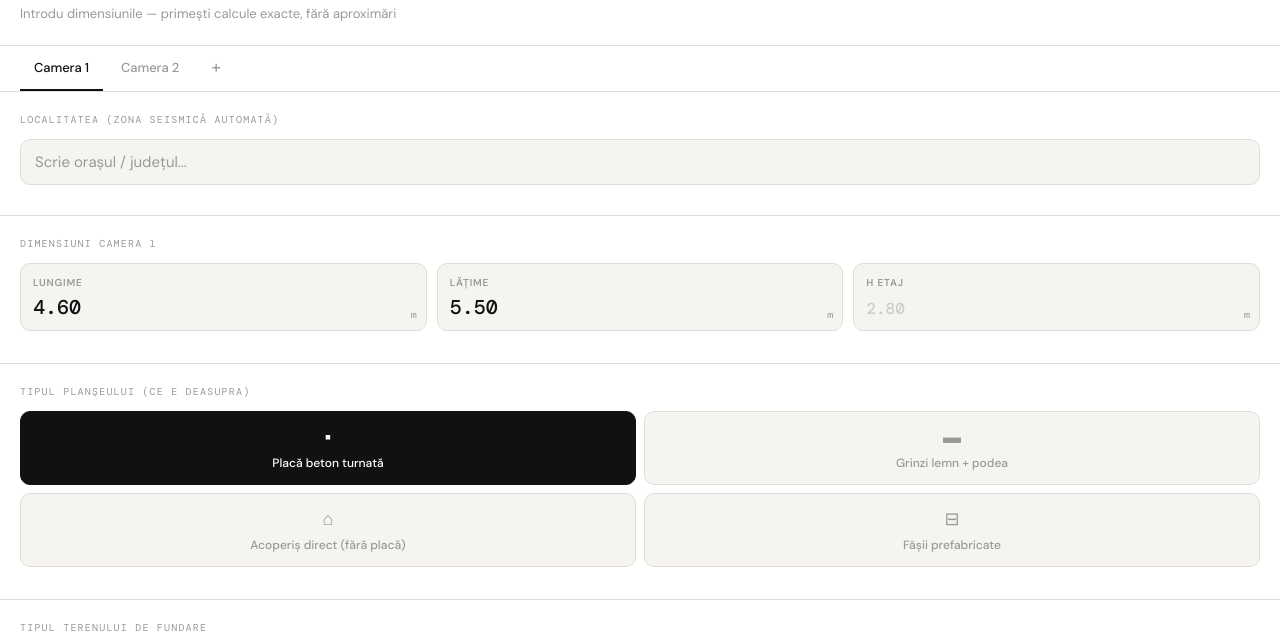
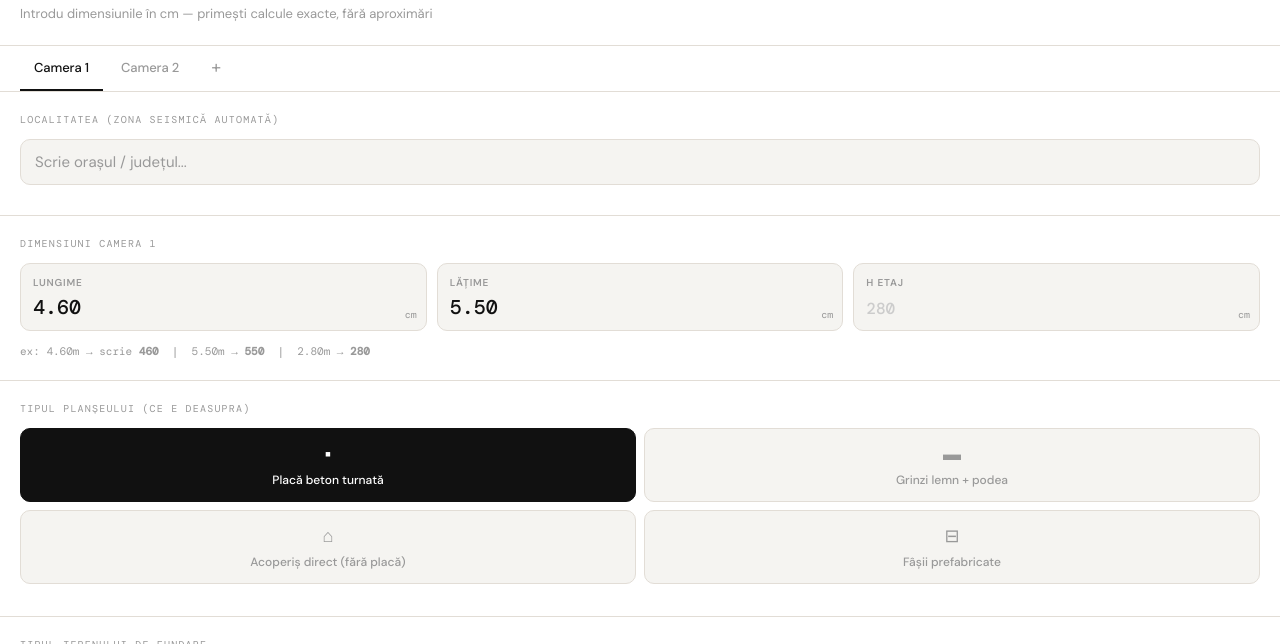
Before and after one commit to Cristina0911/Calculator_constructii, a plain HTML site: page index.html in a window 1280 px wide. Shown: the part 86-730 px from the top of the page. Drawn offline with nearby package versions, Linux system fonts and the light colour scheme.

Commit message:
text explicativ

```diff
--- a/index.html
+++ b/index.html
@@ -413,7 +413,7 @@ body{
 <div class="hdr">
   <div class="hdr-tag">Calculator Parter</div>
   <div class="hdr-title">Calculator Constructii</div>
-  <div class="hdr-sub">Introdu dimensiunile — primești calcule exacte, fără aproximări</div>
+  <div class="hdr-sub">Introdu dimensiunile în cm — primești calcule exacte, fără aproximări</div>
 </div>
 
 <!-- TABS CAMERE -->
@@ -439,20 +439,21 @@ body{
   <div class="dims">
     <div class="dbox">
       <label>Lungime</label>
-      <input type="text" id="iL" inputmode="text" placeholder="4.60" oninput="fixVirgula(this);clearRes()">
-      <span class="unit">m</span>
+      <input type="text" id="iL" inputmode="numeric" pattern="[0-9]*" placeholder="460" oninput="clearRes()" onblur="formatDim(this)">
+      <span class="unit">cm</span>
     </div>
     <div class="dbox">
       <label>Lățime</label>
-      <input type="text" id="iW" inputmode="text" placeholder="5.50" oninput="fixVirgula(this);clearRes()">
-      <span class="unit">m</span>
+      <input type="text" id="iW" inputmode="numeric" pattern="[0-9]*" placeholder="550" oninput="clearRes()" onblur="formatDim(this)">
+      <span class="unit">cm</span>
     </div>
     <div class="dbox">
       <label>H etaj</label>
-      <input type="text" id="iH" inputmode="text" placeholder="2.80" oninput="fixVirgula(this);clearRes()">
-      <span class="unit">m</span>
+      <input type="text" id="iH" inputmode="numeric" pattern="[0-9]*" placeholder="280" oninput="clearRes()" onblur="formatDim(this)">
+      <span class="unit">cm</span>
     </div>
   </div>
+  <div style="font-size:11px;color:var(--muted);margin-top:6px;font-family:'DM Mono',monospace;">ex: 4.60m → scrie <strong>460</strong> &nbsp;|&nbsp; 5.50m → <strong>550</strong> &nbsp;|&nbsp; 2.80m → <strong>280</strong></div>
 </div>
 
 <!-- PLANSEU -->
@@ -671,7 +672,7 @@ let planSel='beton';
 let terenSel='bun';
 const elSel={stalp:true,grinda:true,placa:true,fundatie:true,zid:false,acoperis:false,trepte:false};
 
-function fixVirgula(el){var v=el.value.replace(/,/g,".");var p=v.split(".");if(p.length>2)v=p[0]+"."+p.slice(1).join("");el.value=v;}function gv(id){var v=document.getElementById(id).value.replace(/,/g,".");return parseFloat(v)||0;}
+function formatDim(el){el.value=el.value.replace(/[^0-9]/g,"");}function gv(id){var v=parseInt(document.getElementById(id).value.replace(/[^0-9]/g,""))||0;return v/100;}
 function r(n,d=2){return +n.toFixed(d);}
 function rc(v,l,full){return `<div class="rc${full?' full':''}"><div class="rv">${v}</div><div class="rl">${l}</div></div>`;}
 function blk(tag,val,sub,grid,ok,info){
```
